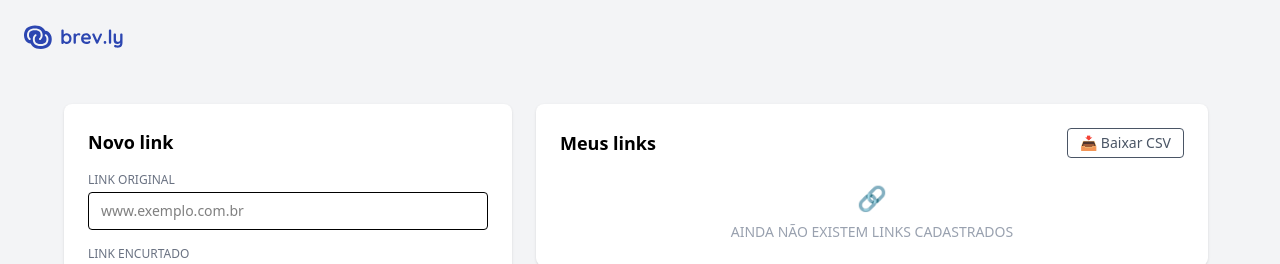
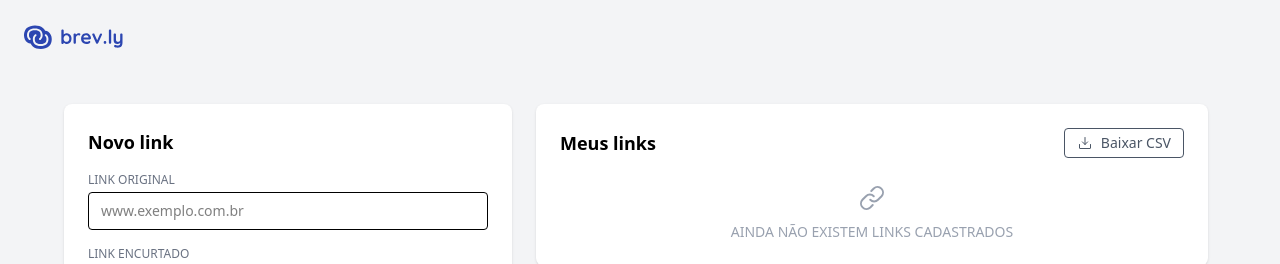
Before and after one commit to combizera/ftr-encurtador-front, a React (Vite) app: page / in a window 1280 px wide. Shown: the top 264 px of the page. Built offline with nearby package versions, Linux system fonts and the light colour scheme.

Commit message:
refactor: update layout with phospor

```diff
--- a/src/components/LinksList.tsx
+++ b/src/components/LinksList.tsx
@@ -1,16 +1,23 @@
+import { Link, DownloadSimple } from "phosphor-react";
+
 export function LinksList() {
   return (
     <div className="bg-white rounded-lg shadow p-6 w-full max-w-2xl">
       <div className="flex items-center justify-between mb-4">
-        <h2 className="text-lg font-semibold">Meus links</h2>
-        <button className="text-sm text-gray-600 border px-3 py-1 rounded hover:bg-gray-100">
-          📥 Baixar CSV
+        <h2 className="text-lg font-semibold">
+          Meus links
+        </h2>
+        <button className="flex items-center gap-2 text-sm text-gray-600 border px-3 py-1 rounded hover:bg-gray-100">
+          <DownloadSimple size={16} />
+          Baixar CSV
         </button>
       </div>
 
       <div className="flex flex-col items-center justify-center text-gray-400 text-sm mt-6">
-        <span className="text-2xl">🔗</span>
-        <p className="mt-2">AINDA NÃO EXISTEM LINKS CADASTRADOS</p>
+        <Link size={32} />
+        <p className="mt-2 uppercase">
+          Ainda não existem links cadastrados
+        </p>
       </div>
     </div>
   );
```
